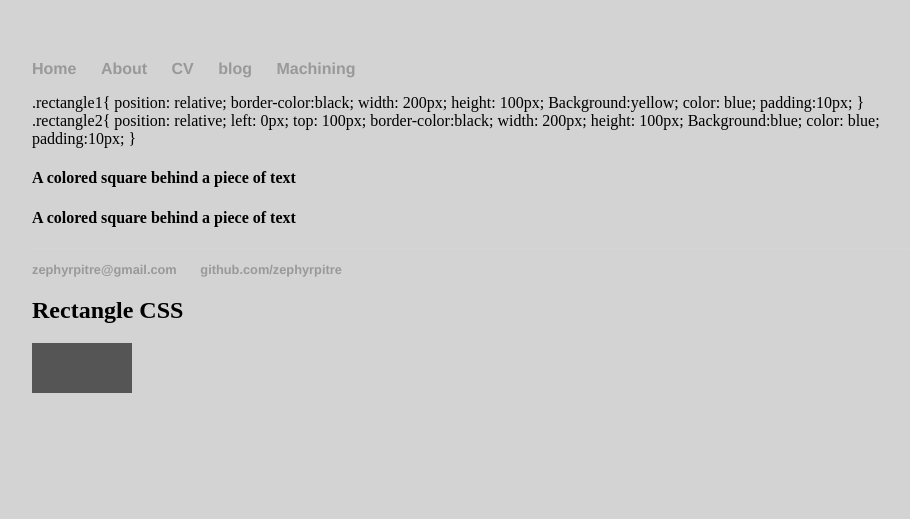
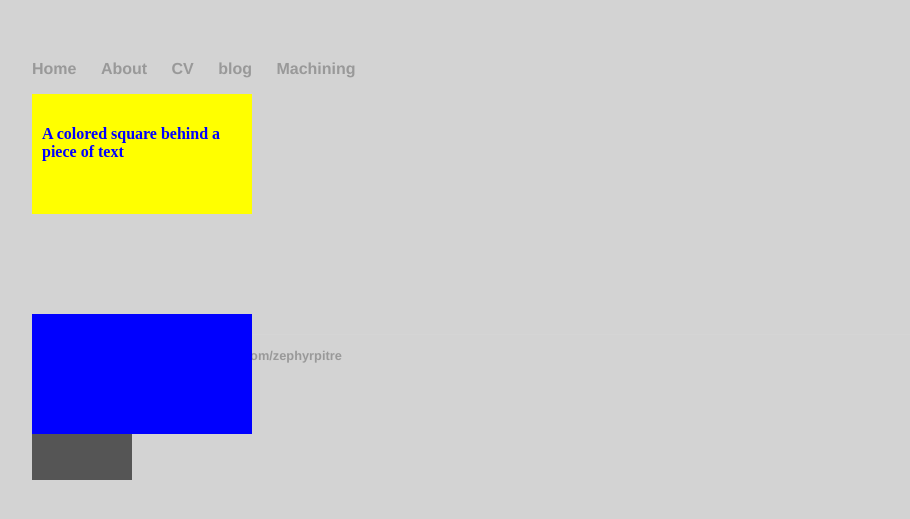
Before and after one commit to ZephyrPitre/ZephyrPitre.github.io, a Jekyll site: the page built from index.html, in a window 1280 px wide. Shown: the top 519 px of the page, without its empty margins (160-1070 px from the left). Built offline with Jekyll 4.4.1, drawn with Linux system fonts in a browser that asks for light colours.

Commit message:
Update index.html

```diff
--- a/index.html
+++ b/index.html
@@ -2,6 +2,8 @@
 layout: home
 title: Zephyr Pitre
 ---
+<html>
+<style>
 .rectangle1{
     position: relative;
     border-color:black;
@@ -24,9 +26,8 @@ title: Zephyr Pitre
     padding:10px;
 }
 </style>
-  <body>
+	 <body>
 <div class="rectangle1"><h4>A colored square behind a piece of text</h4></div>
 <div class="rectangle2"><h4>A colored square behind a piece of text</h4></div>
-</div>
 </body>
 </html>
```
